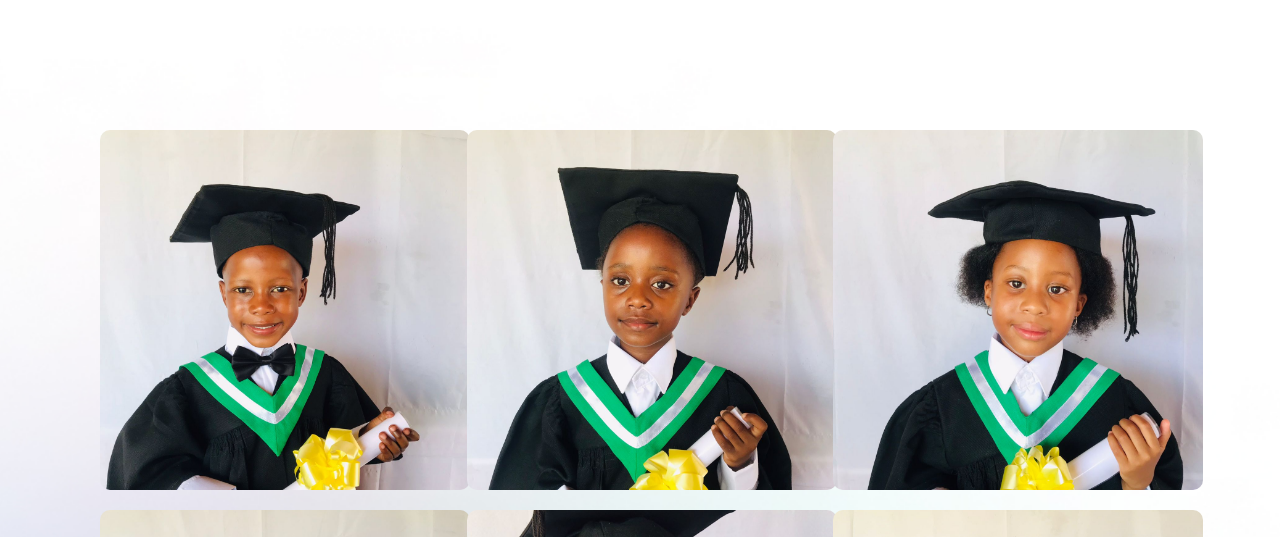
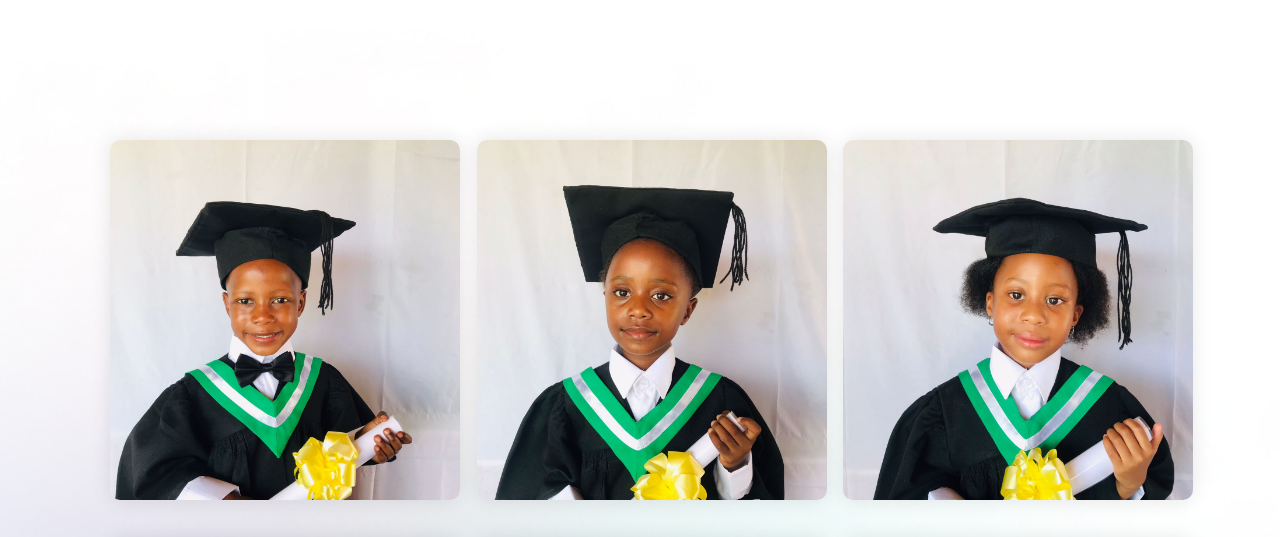
Before and after one commit to ClaudeMonareng/siphosethu, a plain HTML site: page graduations.html in a window 1280 px wide. Shown: the part 183-720 px from the top of the page. Drawn offline with Linux system fonts and the light colour scheme.

Commit message:
Update style.css

```diff
--- a/style.css
+++ b/style.css
@@ -1,4 +1,57 @@
 @import url('https://fonts.googleapis.com/css2?family=Poppins:ital,wght@0,100;0,200;0,300;0,400;0,500;0,600;0,700;0,800;0,900;1,100;1,200;1,300;1,400;1,500;1,600;1,700;1,800;1,900&display=swap');
+
+:root{
+    --yellow: rgb(255, 255, 0);
+    --white: #fff;
+
+    --yellow: rgb(255, 255, 0);
+    --white: #fff;
+
+    /* MAIN THEME COLORS */
+
+    --first-color: #0e2431;
+    --second-color: #6a59d1;
+    --third-color: #777;
+
+    /* VARIANT COLORS */
+
+    --first-variant: rgb(104, 182, 27);
+    --second-variant: #7862f5;
+    --third-variant: rgb(184, 82, 235);
+
+    /* HOVER COLORS */
+
+    --hover-color: #614fd0;
+
+    /* BACKROUND COLORS */
+
+    --body-bg-color: #fefefe;
+    --body-bg-color: #fff;
+    --modal-bg-color: #fff;
+    --bg-transparent-color: rgba(0, 0, 0, 0.1);
+    --transparent-color-01: rgba(0, 0, 0, 0.1);
+    --transparent-color-02: rgba(106, 89, 209, 0.1);
+    --line-color: #d7d7d7;
+
+    /* COLOR FILTER */
+
+    --color-filter: invert(1);
+
+    /* BOX SHADOW */
+
+    --box-shadow: 0px 0px 20px rgb(0 0 0 / 10%);
+
+    /* FONT SIZE */
+
+    --small-font-size: 0.9em;
+    --normal-font-size: 1em;
+
+    /* SCROLL BAR COLORS */
+
+    --scroll-bar-color: #c5cadf;
+    --scroll-thumb-color: #70768a;
+    --scroll-thumb-hover-color: #454f6b;
+}
 
 *{
     padding: 0;
@@ -631,13 +684,13 @@ header .navbar a:hover{
 .portfolio-list .img-card{
     position: relative;
     max-width: 100%;
-    width: 37rem;
+    width: 35rem;
     height: 360px;
     border-radius: 10px;
     box-shadow: var(--box-shadow);
     overflow: hidden;
     cursor: pointer;
-    margin: 1rem;
+    margin: 2rem;
 }
 
 .portfolio-list .img-card .overlay{
```
